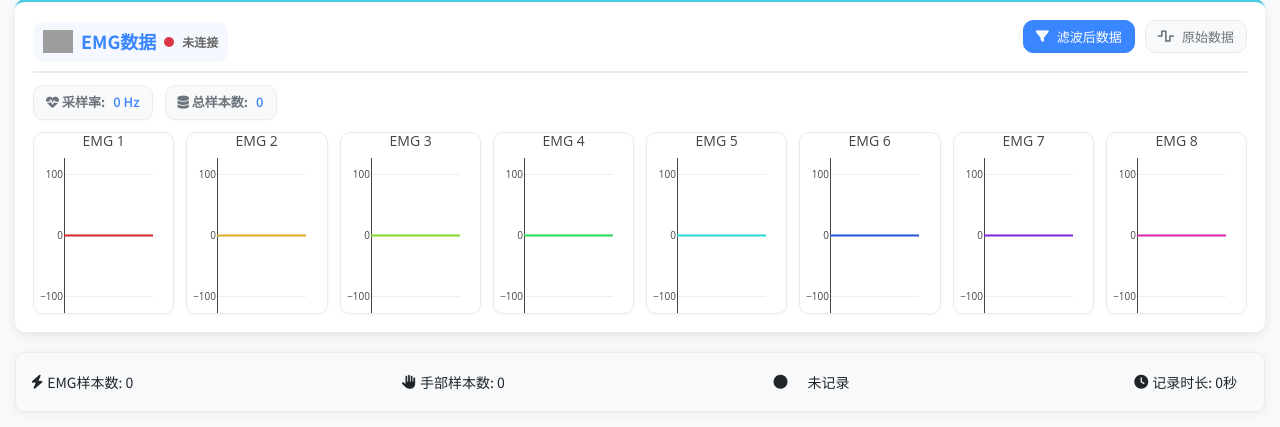
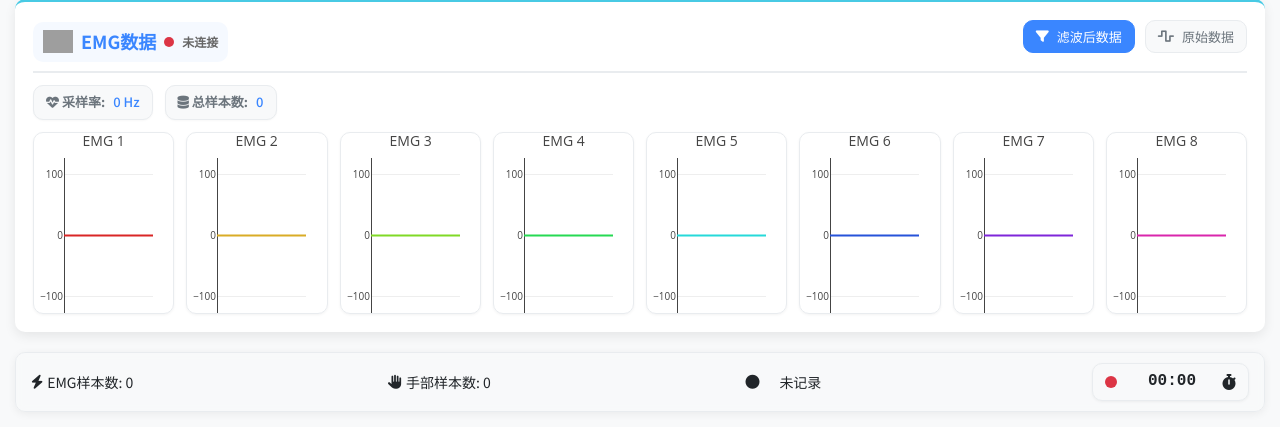
Before and after one commit to shenliaoxx/learngit, a Python web app: template templates/index.html in a window 1280 px wide. Shown: the part 764-1191 px from the top of the page. Run offline with Jinja, Linux system fonts and the light colour scheme; the template is opened without the code that fills it, so the values that code supplies are empty; some libraries are stand-ins or nearby versions; grey boxes are pictures that could not be loaded.

Commit message:
环境配置终版

```diff
--- a/motion_demo/motion_lib.py
+++ b/motion_demo/motion_lib.py
@@ -63,9 +63,8 @@ class MotionLibrary:
 
         # 预定义动作序列
         self.sequences = {
-            "basic_hand": ["pinch", "grasp", "flex", "extend"],
-            "fine_motor": ["pinch", "grasp"],
-            "wrist_motion": ["flex", "extend"]
+            "基础动作": ["pinch", "grasp", "flex", "extend"],
+            "技能动作": ["抓握水杯", "握鼠标"],
         }
 
     def get_motion(self, motion_id):
--- a/templates/index.html
+++ b/templates/index.html
@@ -569,6 +569,67 @@
             font-weight: bold;
         }
 
+        /* 添加记录时长UI样式 */
+        .recording-duration-container {
+            display: flex;
+            align-items: center;
+            gap: 10px;
+            padding: 5px 12px;
+            background-color: var(--background-color);
+            border-radius: var(--border-radius);
+            border: 1px solid var(--border-color);
+            box-shadow: 0 1px 3px rgba(0, 0, 0, 0.05);
+            transition: var(--transition);
+        }
+
+        .recording-duration-container.active {
+            background-color: rgba(40, 167, 69, 0.1);
+            border-color: var(--success-color);
+        }
+
+        .recording-timer {
+            font-family: 'Courier New', monospace;
+            font-weight: 600;
+            font-size: 16px;
+            color: var(--text-primary);
+            min-width: 80px;
+            text-align: center;
+        }
+
+        .recording-timer.active {
+            color: var(--success-color);
+        }
+
+        .recording-icon {
+            display: inline-block;
+            width: 12px;
+            height: 12px;
+            border-radius: 50%;
+            background-color: var(--danger-color);
+            margin-right: 5px;
+        }
+
+        .recording-icon.active {
+            animation: pulse 1.5s infinite;
+        }
+
+        @keyframes pulse {
+            0% {
+                transform: scale(0.95);
+                box-shadow: 0 0 0 0 rgba(220, 53, 69, 0.7);
+            }
+
+            70% {
+                transform: scale(1);
+                box-shadow: 0 0 0 5px rgba(220, 53, 69, 0);
+            }
+
+            100% {
+                transform: scale(0.95);
+                box-shadow: 0 0 0 0 rgba(220, 53, 69, 0);
+            }
+        }
+
         @media (max-width: 992px) {
             .upper-section {
                 height: auto;
@@ -736,10 +797,18 @@
             <i class="fas fa-circle"></i>
             <span id="recording-status" class="status">未记录</span>
         </div>
-        <div class="status-item">
-            <i class="fas fa-clock"></i>
+
+        <!-- 新的记录时长UI -->
+        <div class="recording-duration-container" id="duration-container">
+            <div class="recording-icon" id="recording-pulse-icon"></div>
+            <div class="recording-timer" id="recording-timer">00:00</div>
+            <i class="fas fa-stopwatch"></i>
+        </div>
+
+        <div class="status-item" style="display: none;">
             <span id="recording-duration">记录时长: 0秒</span>
         </div>
+        <!-- 其他状态项保持不变 -->
         <div class="status-item" style="display: none;">
             <span id="myo-status" class="status">Myo状态: 未连接</span>
         </div>
@@ -1331,13 +1400,28 @@
                         }
                     }
 
+                    const durationContainer = document.getElementById('duration-container');
+                    const recordingTimer = document.getElementById('recording-timer');
+                    const recordingIcon = document.getElementById('recording-pulse-icon');
+
                     if (stats.is_recording) {
                         const duration = Math.floor(stats.duration);
-                        const minutes = Math.floor(duration / 60);
-                        const seconds = duration % 60;
+                        const minutes = Math.floor(duration / 60).toString().padStart(2, '0');
+                        const seconds = (duration % 60).toString().padStart(2, '0');
+
+                        recordingTimer.textContent = `${minutes}:${seconds}`;
+                        recordingTimer.classList.add('active');
+                        recordingIcon.classList.add('active');
+                        durationContainer.classList.add('active');
+
                         document.getElementById('recording-duration').textContent =
                             `记录时长: ${minutes}分${seconds}秒`;
                     } else {
+                        recordingTimer.textContent = '00:00';
+                        recordingTimer.classList.remove('active');
+                        recordingIcon.classList.remove('active');
+                        durationContainer.classList.remove('active');
+
                         document.getElementById('recording-duration').textContent = '记录时长: 0秒';
                     }
                 }
```
Also changed, not shown: requirements.txt (added, +10 -0 lines), README.md, 15 other files.
